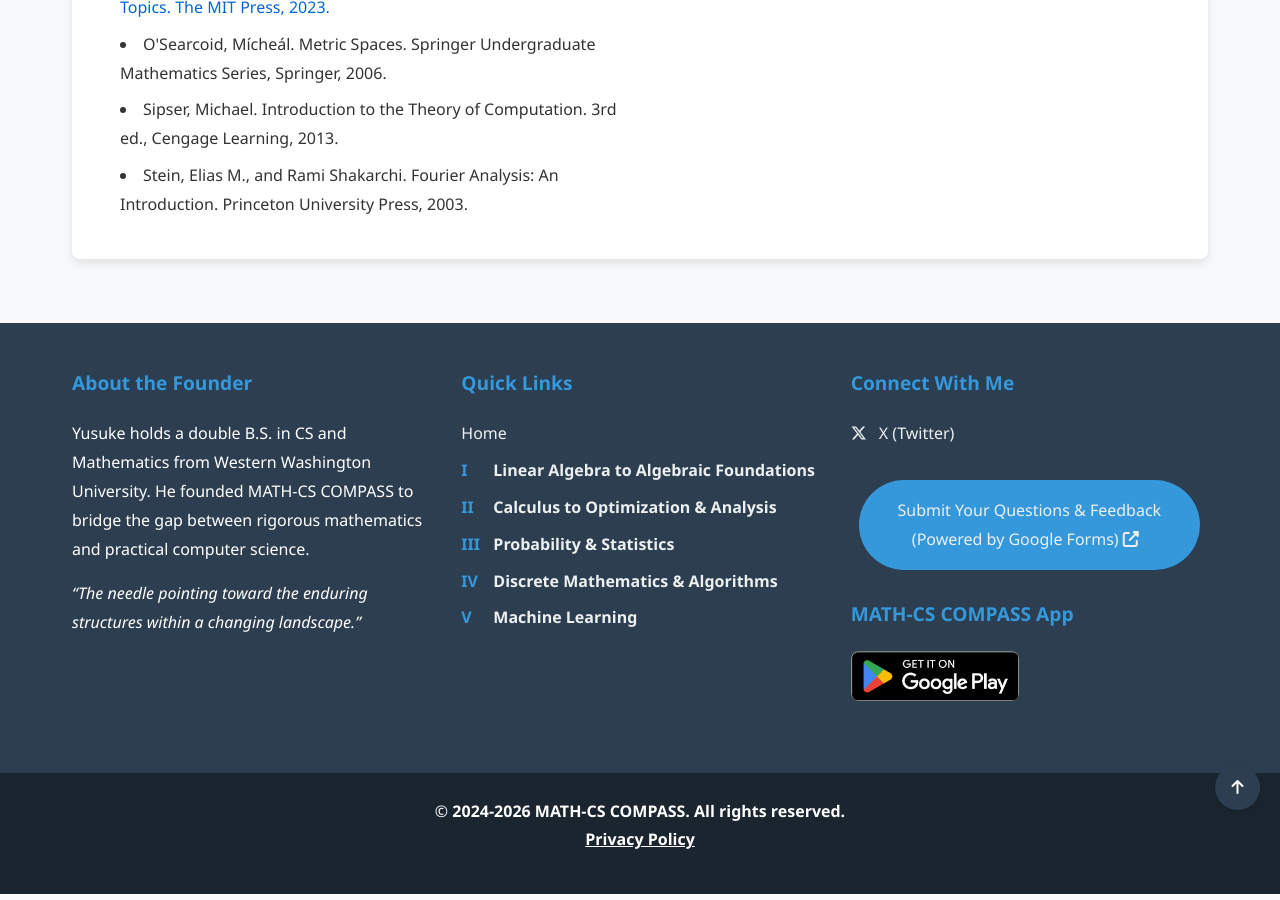
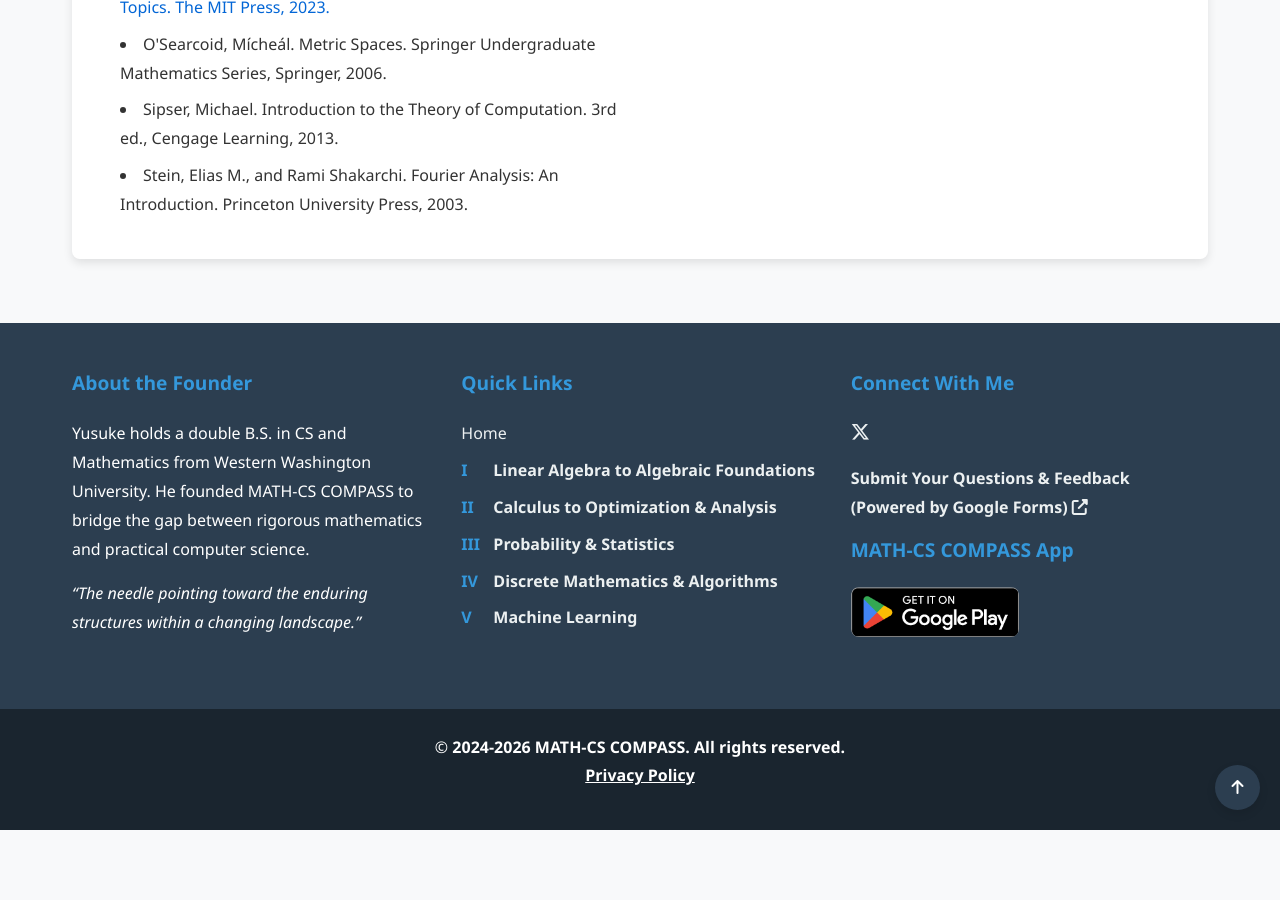
Before and after one commit to Yusukey01/yusukey01.github.io, a Jekyll site: the page built from index.html, in a window 1280 px wide and 900 px high, scrolled down 2646 px. Built offline with Jekyll 4.4.1, drawn with Linux system fonts in a browser that asks for light colours; after the commit the page ends 3482 px from its top, so only the background shows below that.

Commit message:
updated footer

```diff
--- a/_includes/footer.html
+++ b/_includes/footer.html
@@ -45,15 +45,16 @@
         <div class="footer-social">
             <h3>Connect With Me</h3>
             <p>
-                <a href="https://x.com/MathCSCompass?t=Zi8nyfzszeFw8QizbJwnNg&s=09" target="_blank">
-                    <i class="fab fa-x-twitter"></i> X (Twitter)
+                <a href="https://x.com/MathCSCompass" target="_blank" aria-label="X (Twitter)">
+                    <i class="fab fa-x-twitter" style="font-size: 1.2em;"></i>
                 </a>
             </p>
-            <div class="contact-section">
+
+            <p>
                 <strong><a href="https://docs.google.com/forms/d/e/1FAIpQLSf3_RNkegREvfCEIQznn6SCaf-iB5c-Doxn7Ymuu78Uf-PBjg/viewform" target="_blank">
                     Submit Your Questions & Feedback{% if page.level == 'home' %} (Powered by Google Forms){% endif %} <i class="fas fa-external-link-alt"></i>
                 </a></strong>
-            </div>
+            </p>
 
             <h3>MATH-CS COMPASS App</h3>
             <div class="app-download-footer">
```
